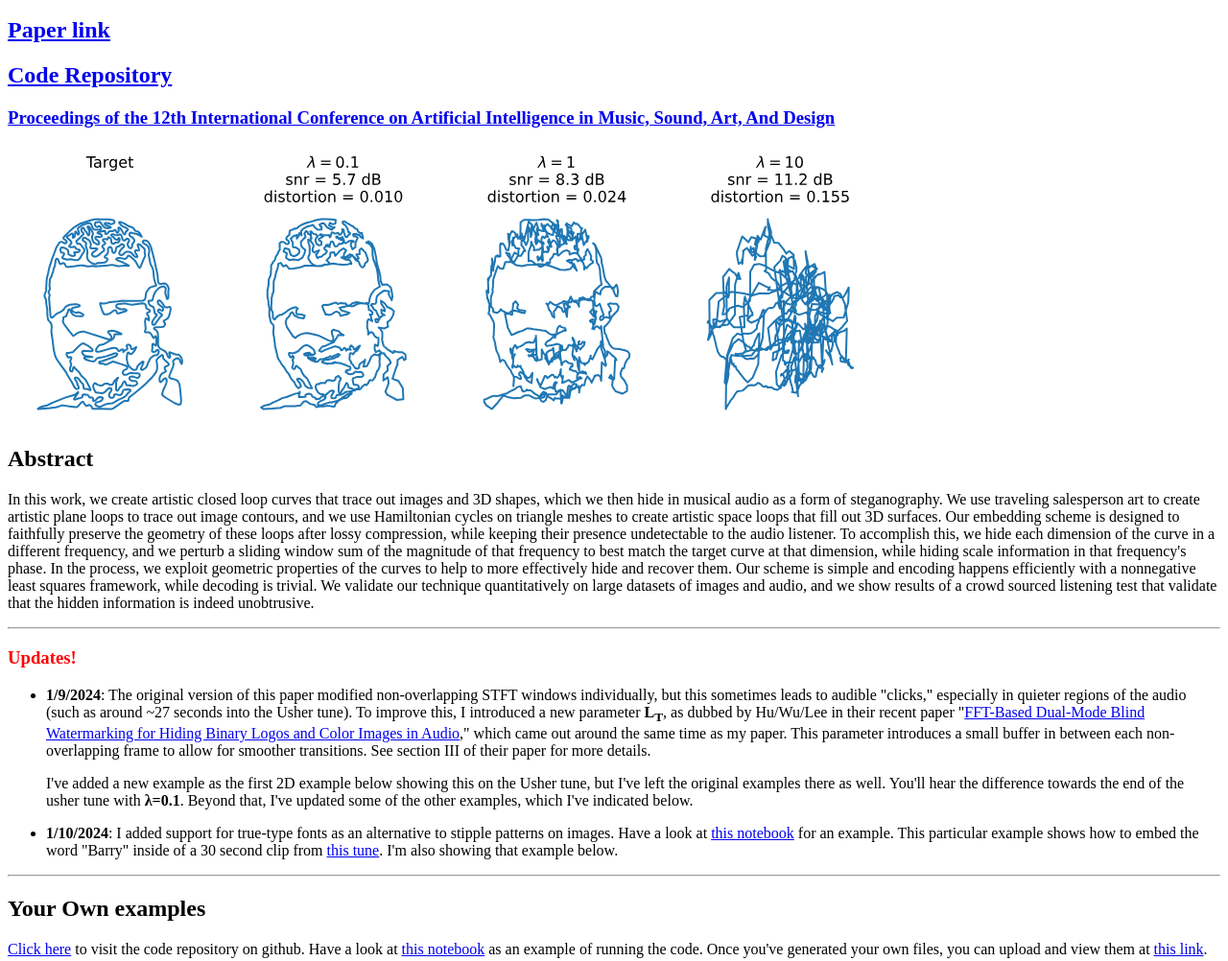
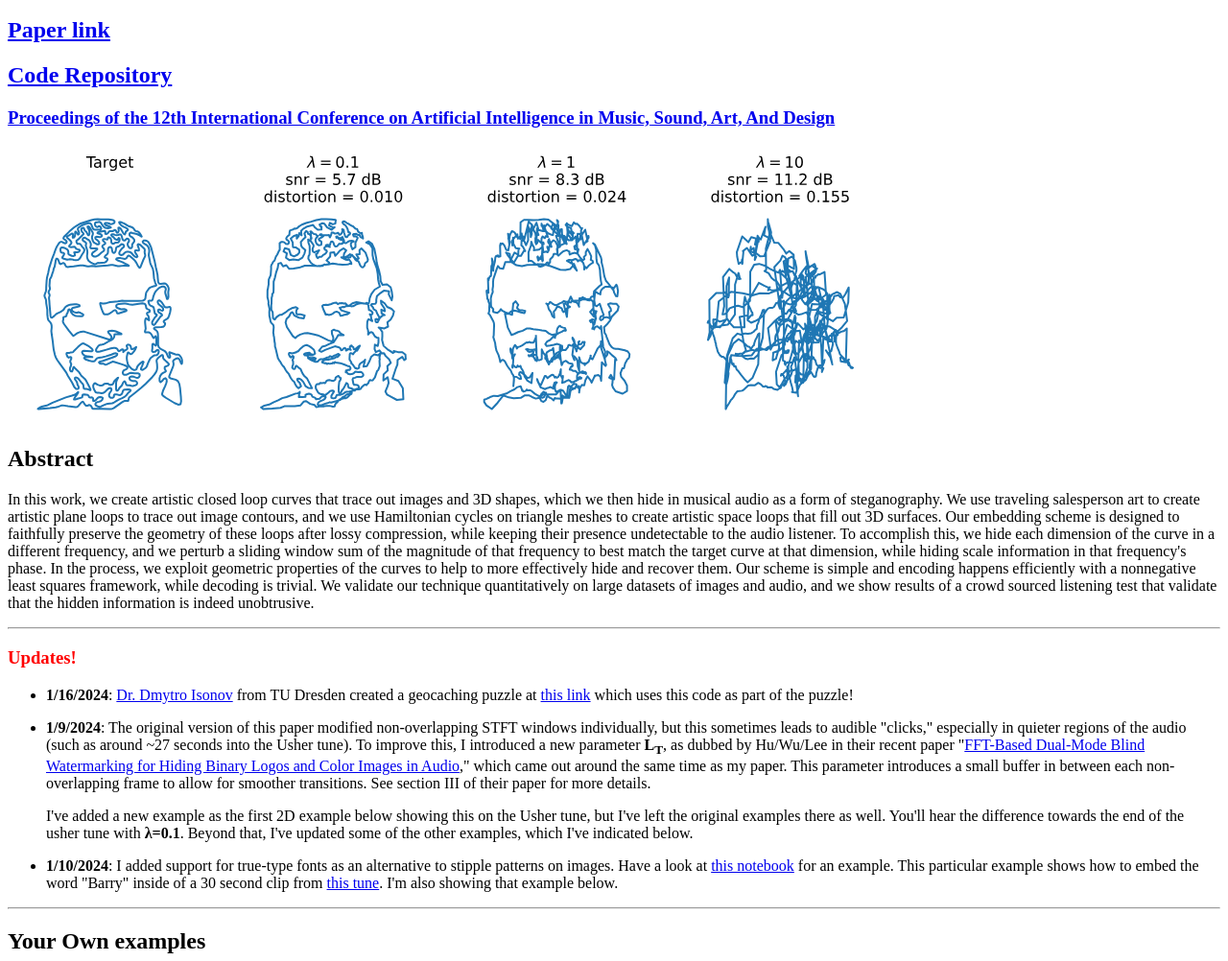
Before and after one commit to ctralie/AudioCurveSteganography, a plain HTML site: page viewer/examples/index.html in a window 1280 px wide. Shown: the part 95-1097 px from the top of the page at 96% size. Drawn offline with Linux system fonts and the light colour scheme; no server answers; a script that the page names is missing.

Commit message:
Shoutout to Dima

```diff
--- a/viewer/examples/index.html
+++ b/viewer/examples/index.html
@@ -16,6 +16,11 @@
         <HR>
         <h3 style="color:red">Updates!</h3>
         <ul>
+            <li>
+                <b>1/16/2024</b>: <a href = "https://scholar.google.com/citations?user=uoeCltsAAAAJ&hl=de">Dr. Dmytro Isonov</a> from TU Dresden created a geocaching puzzle at <a href = "https://www.geocaching.com/geocache/GCAJ173">this link</a> which uses this code as part of the puzzle!
+                <p></p>
+            </li>
+
             <li>
                 <b>1/9/2024</b>: The original version of this paper modified non-overlapping STFT windows individually, but this sometimes leads to audible "clicks," especially in quieter regions of the audio (such as around ~27 seconds into the Usher tune).  To improve this, I introduced a new parameter <b>L<SUB>T</SUB></b>, as dubbed by Hu/Wu/Lee in their recent paper "<a href = "https://ieeexplore.ieee.org/stamp/stamp.jsp?arnumber=10099448">FFT-Based Dual-Mode Blind Watermarking for Hiding Binary Logos and Color Images in Audio</a>," which came out around the same time as my paper.  This parameter introduces a small buffer in between each non-overlapping frame to allow for smoother transitions.  See section III of their paper for more details.
                 <p>
```
